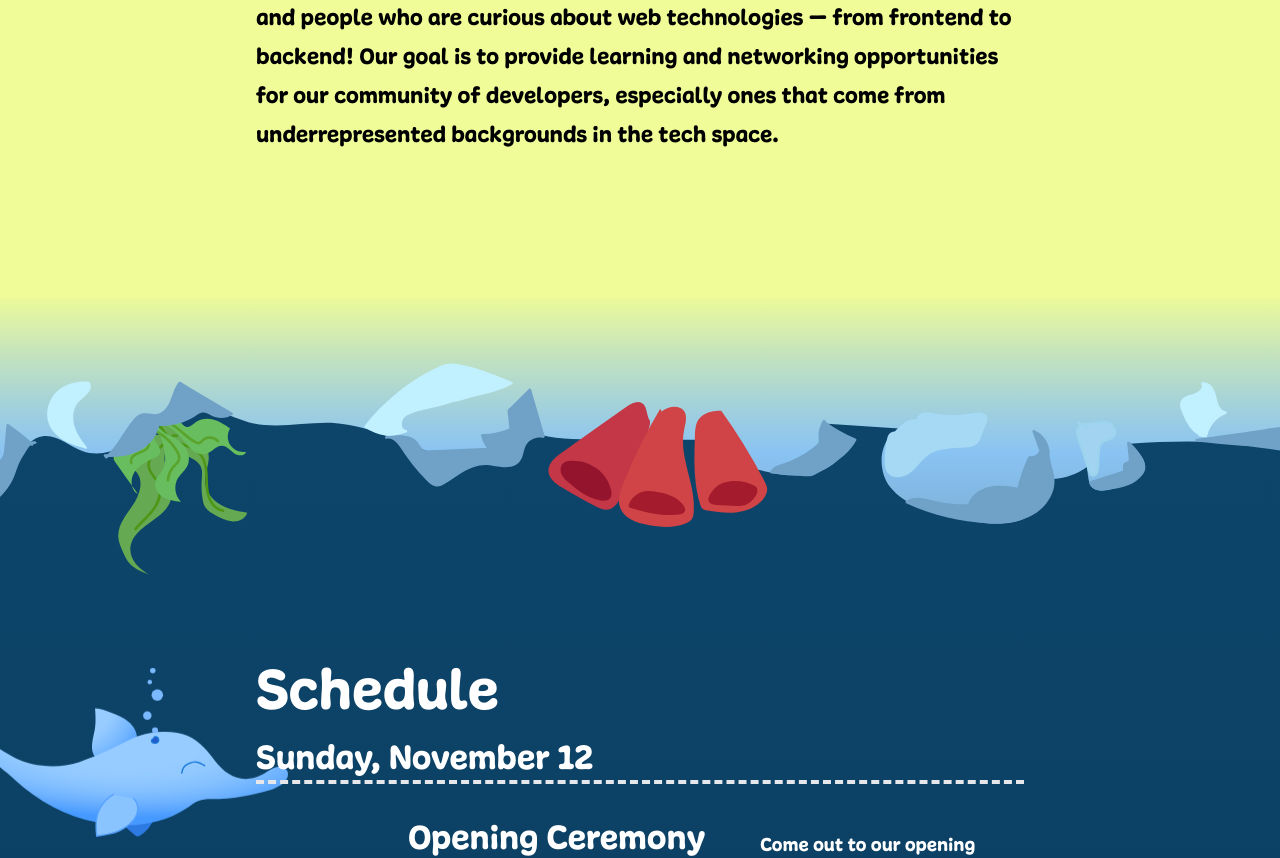
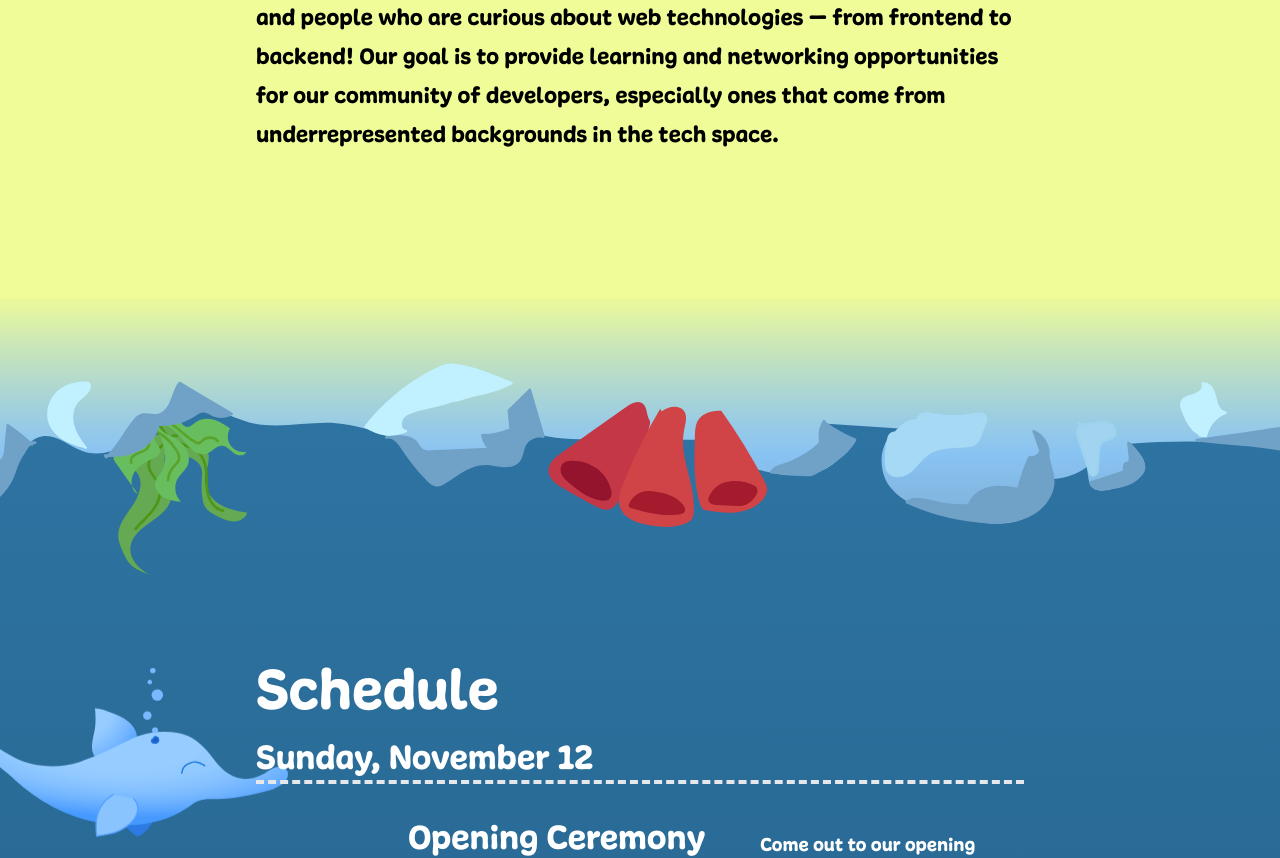
Before and after one commit to icssc/webjam-2023, a Next.js app: page / in a window 1280 px wide. Shown: the part 1286-2144 px from the top of the page. Built offline with nearby package versions, Linux system fonts and the light colour scheme.

Commit message:
lightning up events ocean a bit, contrast ratio starts at 7

```diff
--- a/src/styles/globals.css
+++ b/src/styles/globals.css
@@ -36,7 +36,7 @@ main {
 }
 
 #events {
-  background: linear-gradient(180deg, #0d466c, #062337);
+  background: linear-gradient(180deg, #2F76A5, #062337);
   padding-top: 70px;
   margin-top: -2px;
   color: white;
```
